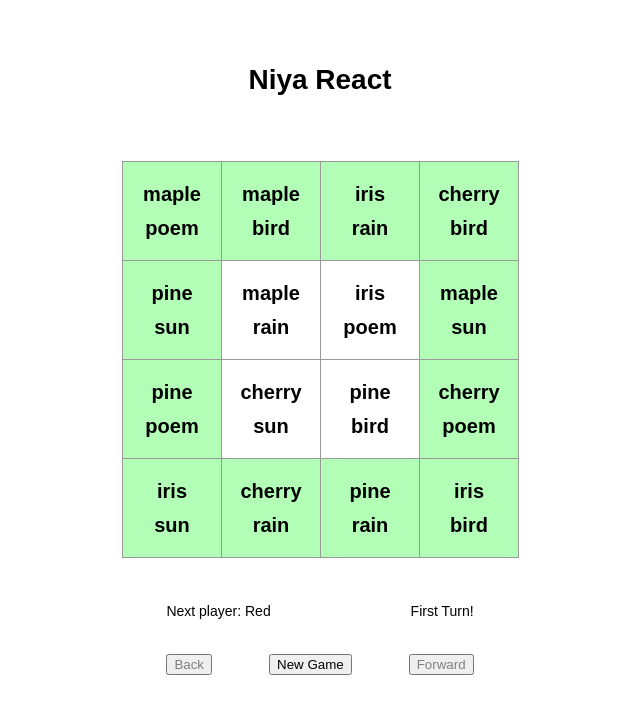
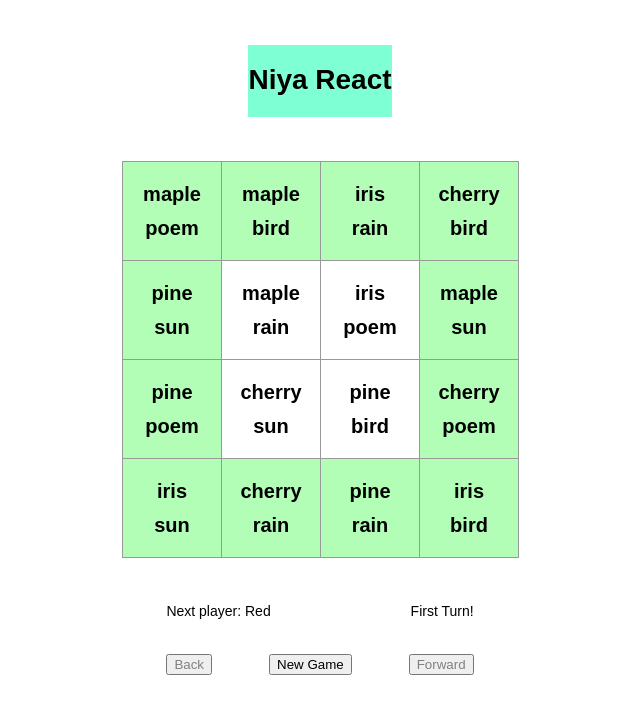
Before and after one commit to Lunatico9/niya-react, a React (Create React App) app: page / in a window 1280 px wide. Shown: the top 714 px of the page, without its empty margins (320-960 px from the left). Built offline with nearby package versions, Linux system fonts and the light colour scheme.

Commit message:
Delete old code and test autodeploy

```diff
--- a/src/App.css
+++ b/src/App.css
@@ -150,6 +150,7 @@ body {
 
 .title {
   height: 10%;
+  background-color: aquamarine;
 }
 
 .disable {
```
Also changed, not shown: src/App.js (+0 -43 lines).
